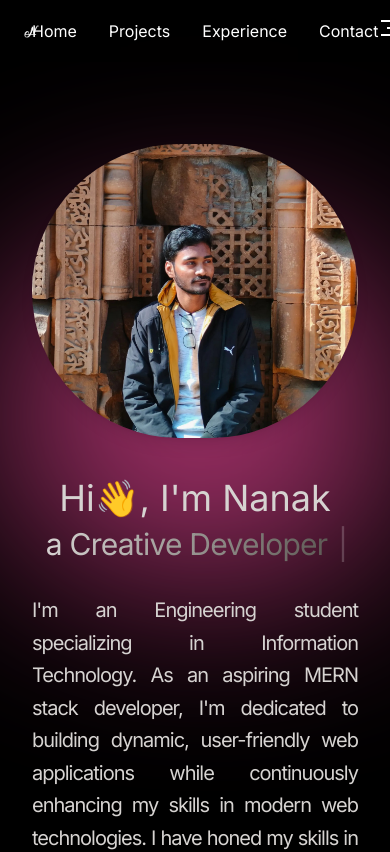
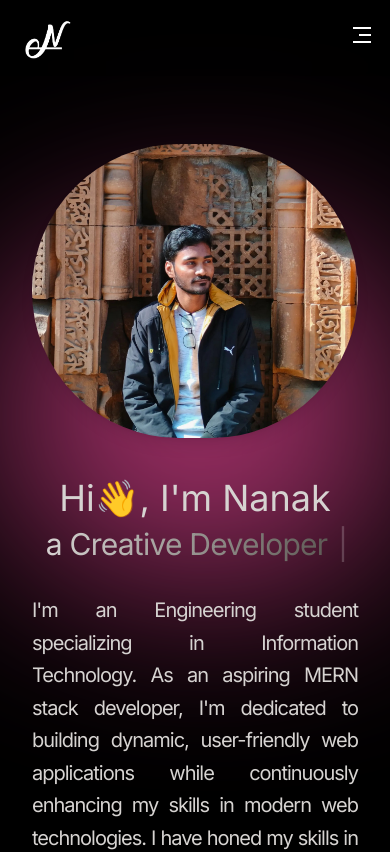
Before and after one commit to iamNanak/My-Portfolio, a React (Vite) app: page / in a window 390 px wide. Shown: the top 852 px of the page. Built offline with nearby package versions, Linux system fonts and the light colour scheme.

Commit message:
Hide Navbar links by default in mobile view

```diff
--- a/src/components/Navbar.jsx
+++ b/src/components/Navbar.jsx
@@ -40,7 +40,7 @@ const Navbar = () => {
           animate={controls}
           initial={{ opacity: 0, scale: 0.8, x: "-25%", y: "-25%" }}
           transition={{ duration: 0.1 }}
-          className=" text-white rounded-full md:flex space-x-8"
+          className=" text-white rounded-full md:flex space-x-8 hidden"
         >
           {LINKS.map((link, index) => (
             <motion.a
```
Also changed, not shown: 1 other file (tests, documents, lock files or other folders).
